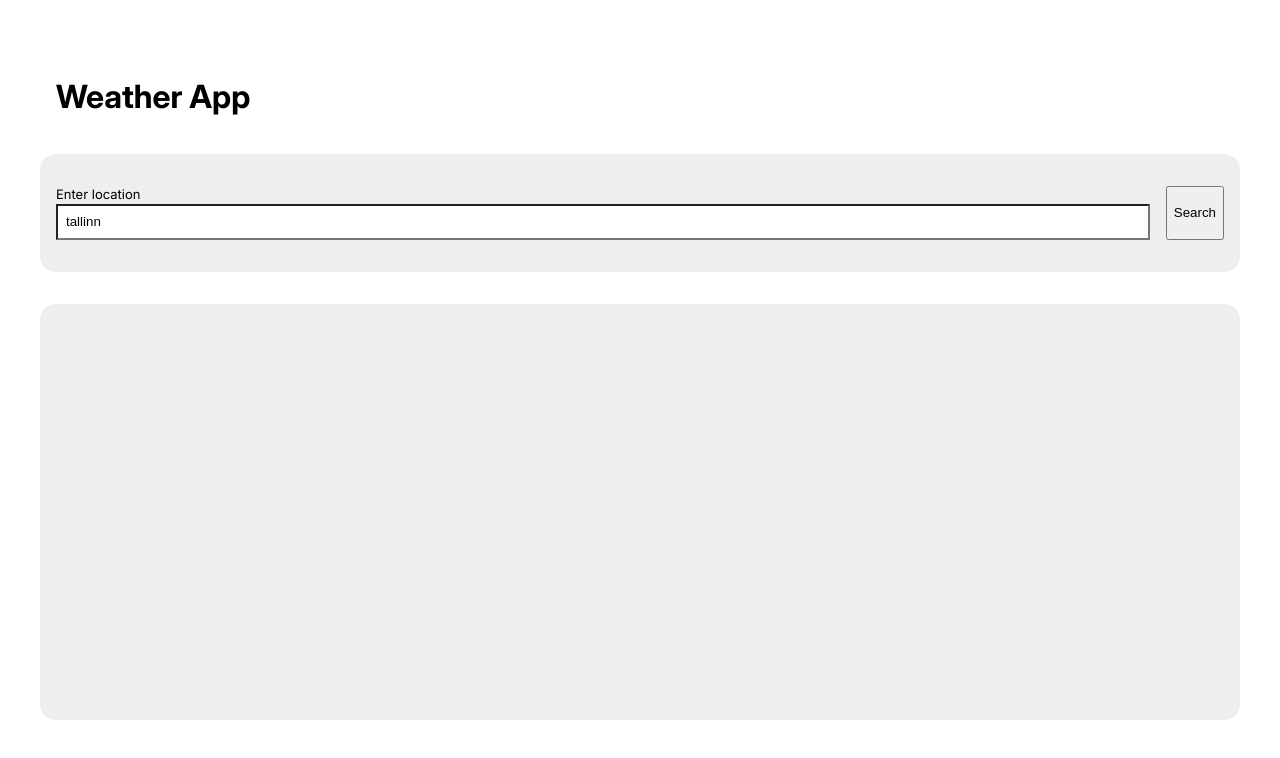
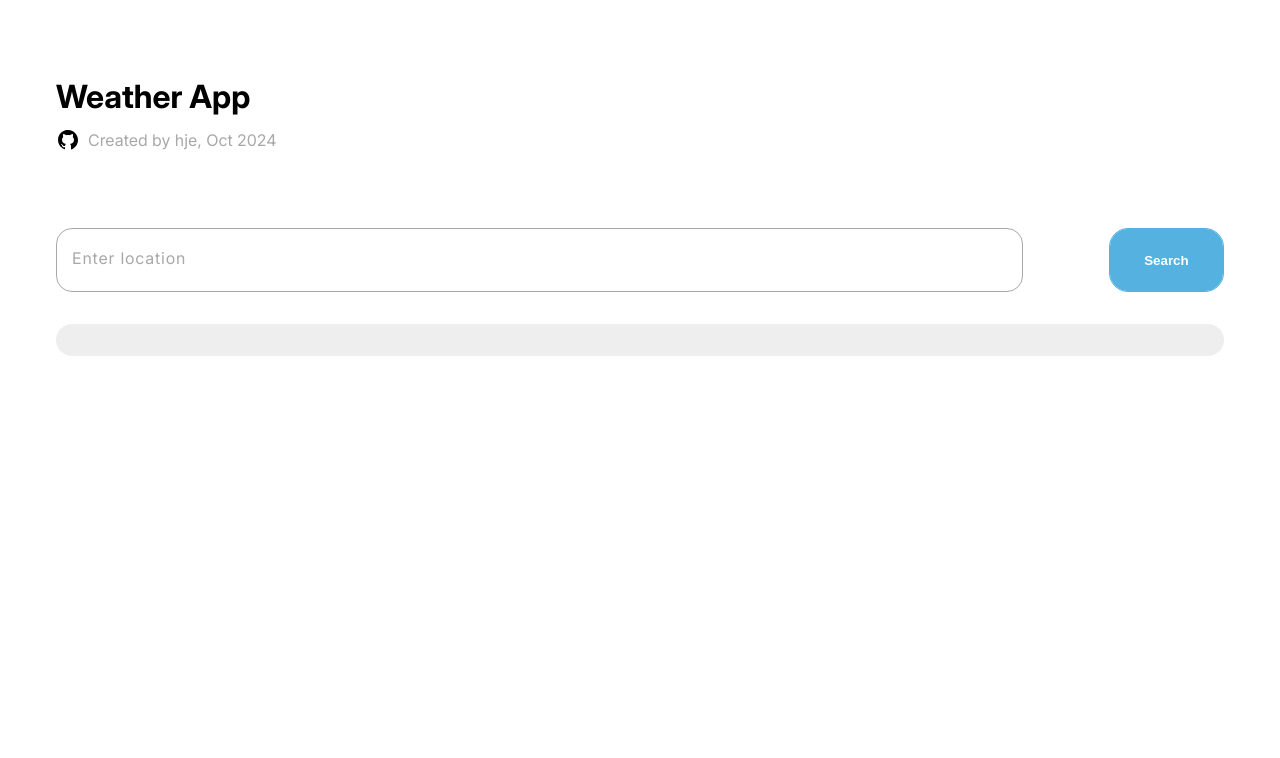
Before and after one commit to hansojuhan/Weather-App, a website built with webpack: page src/index.html in a window 1280 px wide. Built offline with nearby package versions, Linux system fonts and the light colour scheme.

Commit message:
Lots of changes :)

```diff
--- a/src/index.html
+++ b/src/index.html
@@ -3,21 +3,23 @@
 <head>
   <meta charset="UTF-8">
   <meta name="viewport" content="width=device-width, initial-scale=1.0">
-  <title>My New App</title>
+  <title>Weather App</title>
 </head>
 <body>
 
-  <h1 class="title">Weather App</h1>
+  <div id="title-section">
+    <h1 class="title">Weather App</h1>
+  </div>
 
   <!-- Form to insert location and get weather data -->
   <form id="get-weather-data-form">
 
     <div class="form-input">
-      <label for="location-input">Enter location</label>
-      <input type="text" name="location-input" id="location-input" placeholder="Tallinn, Estonia" value="tallinn">
+      <label id="location-input-label" class="form-label" for="location-input">Enter location</label>
+      <input class="form-style" type="text" name="location-input" id="location-input" required>
     </div>
 
-    <button id="weather-data-form-submit" type="button">Search</button>
+    <button class="search" id="weather-data-form-submit" type="button">Search</button>
 
   </form>
 
--- a/src/index.js
+++ b/src/index.js
@@ -1,4 +1,5 @@
 import "./styles.css";
+import githubIconSvg from './img/github-96.svg';
 
 // Gets weather data for a location
 async function getLocationWeatherData(location) {
@@ -166,7 +167,76 @@ function formatDate(date) {
 // On page load
 window.onload = function() {
   const weatherFromButton = document.getElementById('weather-data-form-submit');
-  weatherFromButton.addEventListener('click', () => {
+
+  // Listener for form submit click
+  weatherFromButton.addEventListener('click', (event) => handleFormSubmit(event));
+
+  // Listener for enter press
+  const form = document.getElementById('get-weather-data-form');
+  form.addEventListener('keydown', (event) => {
+    if (event.key == 'Enter' ) {
+      console.log("ENTER");
+
+      event.preventDefault();
+      handleFormSubmit(event);
+    }
+  });
+
+  var formInput = document.getElementById('location-input');
+
+  // Add event listener for focus on each input field
+  formInput.addEventListener('focus', () => {
+      // Add 'formTop' class to the corresponding label
+      var formLabel = document.getElementById('location-input-label');
+      if (formLabel) {
+        formLabel.classList.add('form-top');
+        formLabel.classList.add('form-top-color');
+      }
+    });
+
+  // Add event listener for focusout on each input field
+  formInput.addEventListener('focusout', () => {
+    var formLabel = document.getElementById('location-input-label');
+
+    // Remove 'formTop' class if input is empty
+    if (formInput.value.length == 0) {
+      formLabel.classList.remove('form-top');
+    }
+
+    if (formLabel) {
+      formLabel.classList.remove('form-top-color');
+    }
+  });
+
+  // Add who made and a github link
+  const titleSection = document.getElementById('title-section');
+  const subtitleContainer = document.createElement('a');
+  subtitleContainer.id = 'subtitle';
+  const subtitle = document.createElement('p');
+  subtitle.innerText = 'Created by hje, Oct 2024'
+
+  const githubIcon = document.createElement('img');
+  githubIcon.src = githubIconSvg;
+
+  subtitleContainer.href = 'https://github.com/your-repo-url'; // Add the correct GitHub repo URL here
+  subtitleContainer.target = '_blank'; // Opens link in a new tab
+  subtitleContainer.rel = 'noopener noreferrer'; // Security best practices
+
+  subtitleContainer.append(githubIcon, subtitle);
+  titleSection.append(subtitleContainer);
+}
+
+// Function that handles form submission
+function handleFormSubmit(event) {
+  // Prevent default
+  event.preventDefault();
+
+  // Validation
+  const form = document.getElementById('get-weather-data-form');
+  if (!form.checkValidity()) {
+    form.reportValidity();
+    return;
+  }
 
   // Get location input
   const locationInput = document.getElementById('location-input').value;
@@ -181,6 +251,4 @@ window.onload = function() {
   .catch((error) => {
     alert('Error fetching weather data:', error);
   });
-
-  });
 }
--- a/src/styles.css
+++ b/src/styles.css
@@ -7,13 +7,13 @@
   font-family: "Inter";
 
   /* Colors */
-  --primary: lightblue;
+  --primary: rgb(1, 107, 199);
   --secondary: #9022f1;
 
   --grey-100: #fbfbfb;
   --grey-200: #eeeeee;
   --grey-300: #e0e0e0;
-  --grey-400: #c9c9c9;
+  --grey-400: #a8a8a8;
 
   --border-radius-small: 0.25rem;
   --border-radius-big: 1rem;
@@ -32,6 +32,44 @@ body {
   padding: 3rem;
 }
 
+/* Title section */
+#title-section {
+  display: flex;
+  flex-direction: column;
+  align-items: flex-start;
+  width: 100%;
+
+  margin-bottom: 4rem;
+}
+
+#title-section > p {
+  color: var(--grey-400)
+}
+
+#subtitle {
+  display: flex;
+  align-items: center;
+  gap: 0.5rem;
+
+  height: 1rem;
+  color: var(--grey-400);
+  stroke: grey;
+
+  text-decoration: none;
+
+  /* Add a cool effect */
+  transition: filter 1s ease;
+}
+
+/* On hover, change color for the  */
+#subtitle:hover {
+  filter: invert(50%) sepia(100%) saturate(5000%) hue-rotate(180deg) brightness(100%) contrast(100%);
+}
+
+#subtitle > img {
+  height: 1.5rem;
+}
+
 #content {
   background-color: var(--grey-200);
 
@@ -39,7 +77,7 @@ body {
   height: auto;
 
   margin: 1rem;
-  padding: 1rem 1rem;
+  padding: 1rem 0rem;
 
   border-radius: var(--border-radius-big);
 }
@@ -47,6 +85,7 @@ body {
 .title {
   align-self: start;
   font-size: 2rem;
+  margin-bottom: 1rem;
 }
 
 /* Form */
@@ -55,11 +94,12 @@ body {
   justify-content: space-between;
   /* align-items: center; */
 
-  background-color: var(--grey-200);
+  background-color: white;
 
   width: 100%;
+  height: 4rem;
   margin: 1rem;
-  padding: 2rem 1rem;
+  /* padding: 2rem 1rem; */
 
   border-radius: var(--border-radius-big);
 
@@ -69,8 +109,10 @@ body {
 #get-weather-data-form .form-input {
   display: flex;
   flex-direction: column;
+  justify-content: center;
 
   width: 100%;
+  height: 100%;
 }
 
 input[type=text]{
@@ -88,7 +130,7 @@ input[type=text]{
 
 /* Results */
 #results {
-  height: 24rem;
+  height: auto;
   width: 50%;
 }
 
@@ -99,6 +141,7 @@ input[type=text]{
   background-color: var(--grey-100);
   border-radius: 1rem;
   padding: 1rem;
+  margin: 0 1rem;
 }
 
 /* Part with name, address, date */
@@ -154,3 +197,153 @@ table td:nth-child(2) {
   display: flex;
   gap: 1rem;
 }
+
+/* Form input */
+/* div#form{
+  position: absolute;
+  width:360px;
+  height:320px;
+  height:auto;
+  background-color: #fff;
+  margin:auto;
+  border-radius: 5px;
+  padding:20px;
+  left:50%;
+  top:50%;
+  margin-left:-180px;
+  margin-top:-200px;
+} */
+
+div.form-input {
+  position: relative;
+  display: block;
+  margin-bottom: 20px;
+}
+
+input {
+  transition: all .2s ease;
+}
+
+input.form-style {
+  display: block;
+  width: 90%;
+  height: 100%;
+  padding: 0.25rem 1rem;
+
+  /* Border */
+  border:1px solid var(--grey-400);
+
+  -moz-border-radius: var(--border-radius-big);
+  -webkit-border-radius: var(--border-radius-big);
+  border-radius: var(--border-radius-big);
+
+  /* ? */
+  -moz-background-clip: padding;
+  -webkit-background-clip: padding-box;
+  background-clip: padding-box;
+  background-color: #fff;
+
+  /* Font */
+  font-size: 1rem;
+  letter-spacing: 0.8px;
+  color: var(--grey-400);
+}
+
+/* On focus, apply border and color */
+div.form-input .form-style:focus {
+  outline: none;
+  border:1px solid var(--primary);
+  color: var(--primary);
+}
+
+/* Form label position */
+div.form-input label.form-label {
+  /* Initial position where the placeholder text is */
+  position: absolute;
+  left: 1rem;
+  top:1.25rem;
+
+  transition: all .4s ease;
+
+  /* Font */
+  font-size: 1rem;
+  letter-spacing: 0.8px;
+  color: var(--grey-400);
+}
+
+/* When form moves to the top */
+.form-top {
+  /* New position */
+  top: -0.5rem !important;
+  left: 1rem;
+
+  background-color: white;
+  padding: 0 0.5rem;
+  border-radius: var(--border-radius-small);
+
+  font-size: 0.75rem !important;
+}
+
+/* Apply highlight color to label on focus */
+.form-top-color {
+  color:var(--primary) !important;
+}
+
+/* Button styles */
+#weather-data-form-submit.search{
+  width: 8rem;
+  height: 100%;
+  -moz-border-radius: 19px;
+  -webkit-border-radius: 19px;
+  border-radius: 19px;
+  -moz-background-clip: padding;
+  -webkit-background-clip: padding-box;
+  background-clip: padding-box;
+  background-color: #55b1df;
+  border:1px solid #55b1df;
+  border:none;
+  color: #fff;
+  font-weight: bold;
+  border: 1px solid #55b1df;
+}
+
+#weather-data-form-submit:hover {
+  background-color: white;
+  color: var(--primary);
+  cursor:pointer;
+  border: 1px solid var(--primary);
+}
+
+#weather-data-form-submit:focus {
+  outline: none;
+}
+
+/* Mobile */
+@media (max-width: 480px) {
+  .main-info {
+    flex-direction: column;
+  }
+
+  .icon-address-container {
+    flex-direction: column;
+  }
+}
+
+
+@media (max-width: 768px) {
+  body {
+    margin: 0;
+    padding: 1rem;
+  }
+
+}
+
+
+@media (max-width: 1040px) {
+  #results {
+    display: flex;
+    flex-direction: column;
+
+    width: 100%;
+  }
+}
```
Also changed, not shown: src/img/github-96.svg (added). Lines whose indentation alone changed are shown as unchanged.
